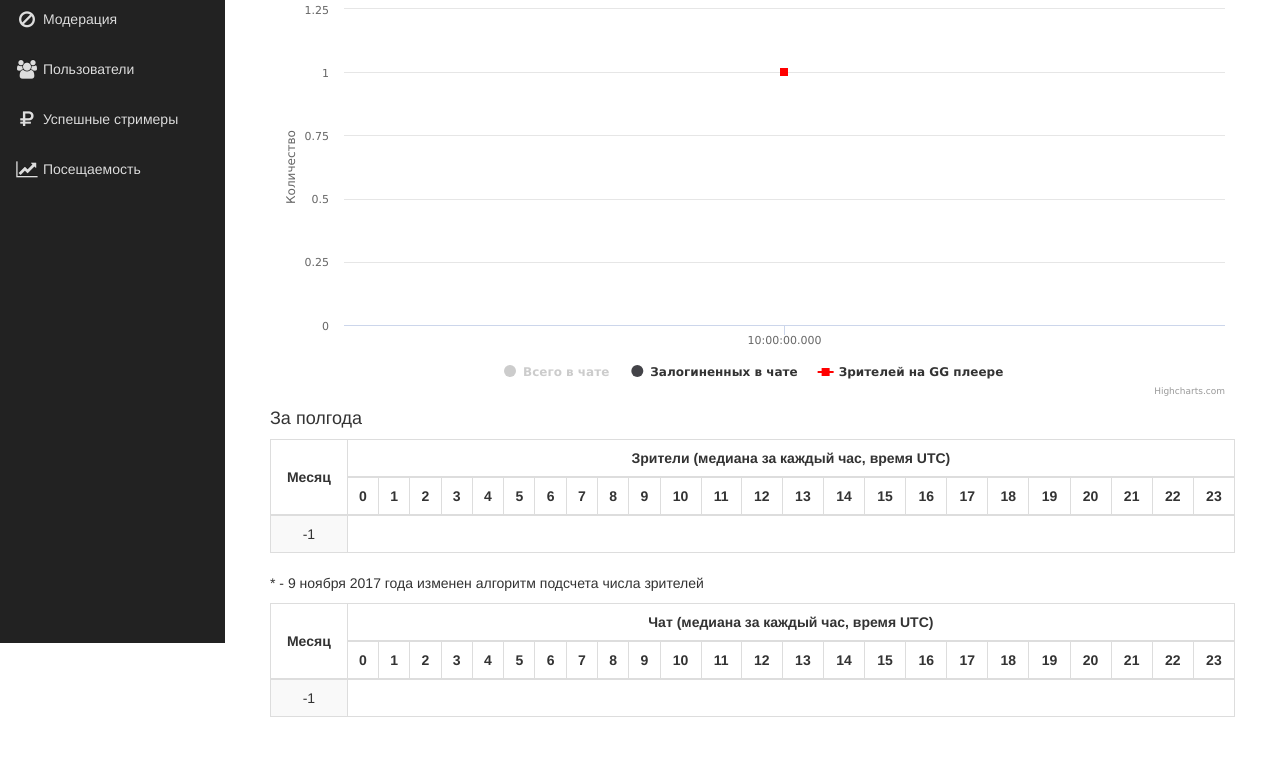
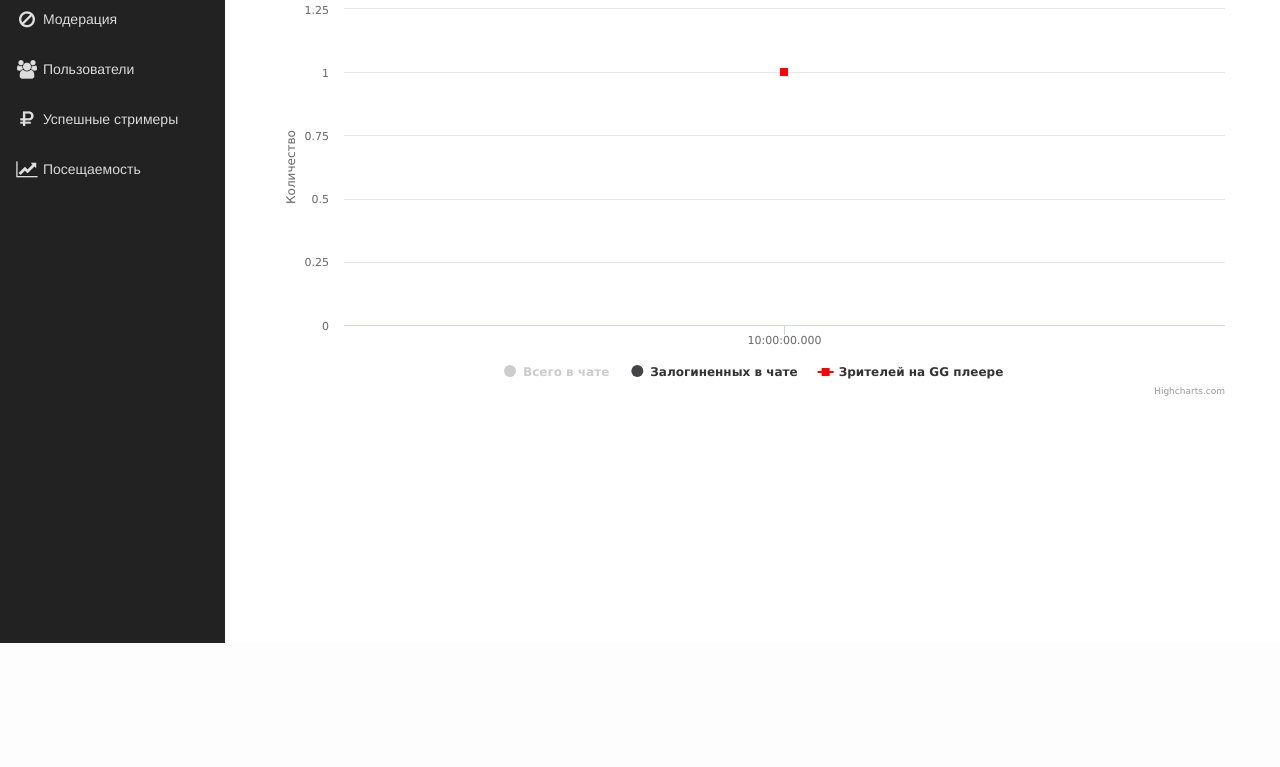
Before and after one commit to strayge/ggstats, a Django app: page /gg/viewers in a window 1280 px wide. Shown: the part 157-924 px from the top of the page. After the commit the page ends 800 px from the top, so only its background shows below. Run offline with Django 3.2, Linux system fonts and the light colour scheme; tables that the repository leaves empty hold one stand-in row (values such as "Sample post"); some libraries are stand-ins or nearby versions.

Commit message:
disables stats per hour

```diff
--- a/web/src/ggchat/templates/ggchat/viewers.html
+++ b/web/src/ggchat/templates/ggchat/viewers.html
@@ -10,101 +10,101 @@
     <div id="container"></div>
     {% chart_datetime "container" chart1 %}
 
-    <h4>За полгода</h4>
-    <table class="table table-bordered table-hover table-striped" align="center">
-        <thead>
-            <tr>
-                <th rowspan=2 style="text-align: center; vertical-align: middle;">Месяц</th>
-                <th colspan=24 style="text-align: center; vertical-align: middle;">Зрители (медиана за каждый час, время UTC)</th>
-            </tr>
-            <tr>
-                <th style="text-align: center; vertical-align: middle;">0</th>
-                <th style="text-align: center; vertical-align: middle;">1</th>
-                <th style="text-align: center; vertical-align: middle;">2</th>
-                <th style="text-align: center; vertical-align: middle;">3</th>
-                <th style="text-align: center; vertical-align: middle;">4</th>
-                <th style="text-align: center; vertical-align: middle;">5</th>
-                <th style="text-align: center; vertical-align: middle;">6</th>
-                <th style="text-align: center; vertical-align: middle;">7</th>
-                <th style="text-align: center; vertical-align: middle;">8</th>
-                <th style="text-align: center; vertical-align: middle;">9</th>
-                <th style="text-align: center; vertical-align: middle;">10</th>
-                <th style="text-align: center; vertical-align: middle;">11</th>
-                <th style="text-align: center; vertical-align: middle;">12</th>
-                <th style="text-align: center; vertical-align: middle;">13</th>
-                <th style="text-align: center; vertical-align: middle;">14</th>
-                <th style="text-align: center; vertical-align: middle;">15</th>
-                <th style="text-align: center; vertical-align: middle;">16</th>
-                <th style="text-align: center; vertical-align: middle;">17</th>
-                <th style="text-align: center; vertical-align: middle;">18</th>
-                <th style="text-align: center; vertical-align: middle;">19</th>
-                <th style="text-align: center; vertical-align: middle;">20</th>
-                <th style="text-align: center; vertical-align: middle;">21</th>
-                <th style="text-align: center; vertical-align: middle;">22</th>
-                <th style="text-align: center; vertical-align: middle;">23</th>
-            </tr>
-        </thead>
-        <tbody>
-            {% for row in month_table %}
-                <tr>
-                {% if row.month == 11 %}
-                    <td style="text-align: center;">{{ row.month }}*</td>
-                {% else %}
-                    <td style="text-align: center;">{{ row.month }}</td>
-                {% endif %}
-                {% for viewers_hour in row.viewers_average %}
-                    <td style="text-align: center;">{{ viewers_hour|floatformat:"0" }}</td>
-                {% endfor %}
-                </tr>
-            {% endfor %}
-        </tbody>
-    </table>
-    <p>* - 9 ноября 2017 года изменен алгоритм подсчета числа зрителей</p>
-
-    <table class="table table-bordered table-hover table-striped" align="center">
-        <thead>
-            <tr>
-                <th rowspan=2 style="text-align: center; vertical-align: middle;">Месяц</th>
-                <th colspan=24 style="text-align: center; vertical-align: middle;">Чат (медиана за каждый час, время UTC)</th>
-            </tr>
-            <tr>
-                <th style="text-align: center; vertical-align: middle;">0</th>
-                <th style="text-align: center; vertical-align: middle;">1</th>
-                <th style="text-align: center; vertical-align: middle;">2</th>
-                <th style="text-align: center; vertical-align: middle;">3</th>
-                <th style="text-align: center; vertical-align: middle;">4</th>
-                <th style="text-align: center; vertical-align: middle;">5</th>
-                <th style="text-align: center; vertical-align: middle;">6</th>
-                <th style="text-align: center; vertical-align: middle;">7</th>
-                <th style="text-align: center; vertical-align: middle;">8</th>
-                <th style="text-align: center; vertical-align: middle;">9</th>
-                <th style="text-align: center; vertical-align: middle;">10</th>
-                <th style="text-align: center; vertical-align: middle;">11</th>
-                <th style="text-align: center; vertical-align: middle;">12</th>
-                <th style="text-align: center; vertical-align: middle;">13</th>
-                <th style="text-align: center; vertical-align: middle;">14</th>
-                <th style="text-align: center; vertical-align: middle;">15</th>
-                <th style="text-align: center; vertical-align: middle;">16</th>
-                <th style="text-align: center; vertical-align: middle;">17</th>
-                <th style="text-align: center; vertical-align: middle;">18</th>
-                <th style="text-align: center; vertical-align: middle;">19</th>
-                <th style="text-align: center; vertical-align: middle;">20</th>
-                <th style="text-align: center; vertical-align: middle;">21</th>
-                <th style="text-align: center; vertical-align: middle;">22</th>
-                <th style="text-align: center; vertical-align: middle;">23</th>
-            </tr>
-        </thead>
-        <tbody>
-            {% for row in month_table %}
-                <tr>
-                <td style="text-align: center;">{{ row.month }}</td>
-                {% for chat_hour in row.chat_average %}
-                    <td style="text-align: center;">{{ chat_hour|floatformat:"0" }}</td>
-                {% endfor %}
-                </tr>
-            {% endfor %}
-        </tbody>
-    </table>
+{#    <h4>За полгода</h4>#}
+{#    <table class="table table-bordered table-hover table-striped" align="center">#}
+{#        <thead>#}
+{#            <tr>#}
+{#                <th rowspan=2 style="text-align: center; vertical-align: middle;">Месяц</th>#}
+{#                <th colspan=24 style="text-align: center; vertical-align: middle;">Зрители (медиана за каждый час, время UTC)</th>#}
+{#            </tr>#}
+{#            <tr>#}
+{#                <th style="text-align: center; vertical-align: middle;">0</th>#}
+{#                <th style="text-align: center; vertical-align: middle;">1</th>#}
+{#                <th style="text-align: center; vertical-align: middle;">2</th>#}
+{#                <th style="text-align: center; vertical-align: middle;">3</th>#}
+{#                <th style="text-align: center; vertical-align: middle;">4</th>#}
+{#                <th style="text-align: center; vertical-align: middle;">5</th>#}
+{#                <th style="text-align: center; vertical-align: middle;">6</th>#}
+{#                <th style="text-align: center; vertical-align: middle;">7</th>#}
+{#                <th style="text-align: center; vertical-align: middle;">8</th>#}
+{#                <th style="text-align: center; vertical-align: middle;">9</th>#}
+{#                <th style="text-align: center; vertical-align: middle;">10</th>#}
+{#                <th style="text-align: center; vertical-align: middle;">11</th>#}
+{#                <th style="text-align: center; vertical-align: middle;">12</th>#}
+{#                <th style="text-align: center; vertical-align: middle;">13</th>#}
+{#                <th style="text-align: center; vertical-align: middle;">14</th>#}
+{#                <th style="text-align: center; vertical-align: middle;">15</th>#}
+{#                <th style="text-align: center; vertical-align: middle;">16</th>#}
+{#                <th style="text-align: center; vertical-align: middle;">17</th>#}
+{#                <th style="text-align: center; vertical-align: middle;">18</th>#}
+{#                <th style="text-align: center; vertical-align: middle;">19</th>#}
+{#                <th style="text-align: center; vertical-align: middle;">20</th>#}
+{#                <th style="text-align: center; vertical-align: middle;">21</th>#}
+{#                <th style="text-align: center; vertical-align: middle;">22</th>#}
+{#                <th style="text-align: center; vertical-align: middle;">23</th>#}
+{#            </tr>#}
+{#        </thead>#}
+{#        <tbody>#}
+{#            {% for row in month_table %}#}
+{#                <tr>#}
+{#                {% if row.month == 11 %}#}
+{#                    <td style="text-align: center;">{{ row.month }}*</td>#}
+{#                {% else %}#}
+{#                    <td style="text-align: center;">{{ row.month }}</td>#}
+{#                {% endif %}#}
+{#                {% for viewers_hour in row.viewers_average %}#}
+{#                    <td style="text-align: center;">{{ viewers_hour|floatformat:"0" }}</td>#}
+{#                {% endfor %}#}
+{#                </tr>#}
+{#            {% endfor %}#}
+{#        </tbody>#}
+{#    </table>#}
+{#    <p>* - 9 ноября 2017 года изменен алгоритм подсчета числа зрителей</p>#}
+{##}
+{#    <table class="table table-bordered table-hover table-striped" align="center">#}
+{#        <thead>#}
+{#            <tr>#}
+{#                <th rowspan=2 style="text-align: center; vertical-align: middle;">Месяц</th>#}
+{#                <th colspan=24 style="text-align: center; vertical-align: middle;">Чат (медиана за каждый час, время UTC)</th>#}
+{#            </tr>#}
+{#            <tr>#}
+{#                <th style="text-align: center; vertical-align: middle;">0</th>#}
+{#                <th style="text-align: center; vertical-align: middle;">1</th>#}
+{#                <th style="text-align: center; vertical-align: middle;">2</th>#}
+{#                <th style="text-align: center; vertical-align: middle;">3</th>#}
+{#                <th style="text-align: center; vertical-align: middle;">4</th>#}
+{#                <th style="text-align: center; vertical-align: middle;">5</th>#}
+{#                <th style="text-align: center; vertical-align: middle;">6</th>#}
+{#                <th style="text-align: center; vertical-align: middle;">7</th>#}
+{#                <th style="text-align: center; vertical-align: middle;">8</th>#}
+{#                <th style="text-align: center; vertical-align: middle;">9</th>#}
+{#                <th style="text-align: center; vertical-align: middle;">10</th>#}
+{#                <th style="text-align: center; vertical-align: middle;">11</th>#}
+{#                <th style="text-align: center; vertical-align: middle;">12</th>#}
+{#                <th style="text-align: center; vertical-align: middle;">13</th>#}
+{#                <th style="text-align: center; vertical-align: middle;">14</th>#}
+{#                <th style="text-align: center; vertical-align: middle;">15</th>#}
+{#                <th style="text-align: center; vertical-align: middle;">16</th>#}
+{#                <th style="text-align: center; vertical-align: middle;">17</th>#}
+{#                <th style="text-align: center; vertical-align: middle;">18</th>#}
+{#                <th style="text-align: center; vertical-align: middle;">19</th>#}
+{#                <th style="text-align: center; vertical-align: middle;">20</th>#}
+{#                <th style="text-align: center; vertical-align: middle;">21</th>#}
+{#                <th style="text-align: center; vertical-align: middle;">22</th>#}
+{#                <th style="text-align: center; vertical-align: middle;">23</th>#}
+{#            </tr>#}
+{#        </thead>#}
+{#        <tbody>#}
+{#            {% for row in month_table %}#}
+{#                <tr>#}
+{#                <td style="text-align: center;">{{ row.month }}</td>#}
+{#                {% for chat_hour in row.chat_average %}#}
+{#                    <td style="text-align: center;">{{ chat_hour|floatformat:"0" }}</td>#}
+{#                {% endfor %}#}
+{#                </tr>#}
+{#            {% endfor %}#}
+{#        </tbody>#}
+{#    </table>#}
 
 
 {% endblock %}
--- a/web/src/ggchat/views.py
+++ b/web/src/ggchat/views.py
@@ -160,37 +160,37 @@
                          }
 
     # month_table = [{'month': 'month1', 'viewers_average': 1, 'viewers_median': 2, 'chat_average': 3, 'chat_median': 4}]
-    month_start = now - datetime.timedelta(days=now.day-1, hours=now.hour, minutes=now.minute, seconds=now.second, microseconds=now.microsecond+1)
-    half_year_ago = month_start - datetime.timedelta(days=6*30)
-    half_year_ago = half_year_ago - datetime.timedelta(days=half_year_ago.day-1, hours=half_year_ago.hour, minutes=half_year_ago.minute, seconds=half_year_ago.second, microseconds=half_year_ago.microsecond)
-    full_data = TotalStats.objects.filter(timestamp__gte=half_year_ago, timestamp__lte=month_start).order_by('timestamp').all()
-    current_viewers = [[], [], [], [], [], [], [], [], [], [], [], [], [], [], [], [], [], [], [], [], [], [], [], []]
-    current_chat = [[], [], [], [], [], [], [], [], [], [], [], [], [], [], [], [], [], [], [], [], [], [], [], []]
-    current_month = -1
-    month_table = []
-    month = current_month
-    for total_stats in full_data:
-        month = total_stats.timestamp.month
-        if month != current_month:
-            if current_month != -1:
-                viewers_average = [median(x) for x in current_viewers if len(x)]
-                chat_average = [median(x) for x in current_chat if len(x)]
-                month_table.append({'month': current_month, 'viewers_average': viewers_average, 'chat_average': chat_average})
-            current_viewers = [[], [], [], [], [], [], [], [], [], [], [], [], [], [], [], [], [], [], [], [], [], [], [], []]
-            current_chat = [[], [], [], [], [], [], [], [], [], [], [], [], [], [], [], [], [], [], [], [], [], [], [], []]
-            current_month = month
-        hour = total_stats.timestamp.hour
-        if total_stats.viewers_gg != 0:
-            current_viewers[hour].append(total_stats.viewers_gg)
-        if total_stats.users != 0:
-            current_chat[hour].append(total_stats.users)
-    viewers_average = [mean(x) for x in current_viewers if len(x)]
-    chat_average = [mean(x) for x in current_chat if len(x)]
-    month_table.append({'month': month, 'viewers_average': viewers_average, 'chat_average': chat_average})
+    # month_start = now - datetime.timedelta(days=now.day-1, hours=now.hour, minutes=now.minute, seconds=now.second, microseconds=now.microsecond+1)
+    # half_year_ago = month_start - datetime.timedelta(days=6*30)
+    # half_year_ago = half_year_ago - datetime.timedelta(days=half_year_ago.day-1, hours=half_year_ago.hour, minutes=half_year_ago.minute, seconds=half_year_ago.second, microseconds=half_year_ago.microsecond)
+    # full_data = TotalStats.objects.filter(timestamp__gte=half_year_ago, timestamp__lte=month_start).order_by('timestamp').all()
+    # current_viewers = [[], [], [], [], [], [], [], [], [], [], [], [], [], [], [], [], [], [], [], [], [], [], [], []]
+    # current_chat = [[], [], [], [], [], [], [], [], [], [], [], [], [], [], [], [], [], [], [], [], [], [], [], []]
+    # current_month = -1
+    # month_table = []
+    # month = current_month
+    # for total_stats in full_data:
+    #     month = total_stats.timestamp.month
+    #     if month != current_month:
+    #         if current_month != -1:
+    #             viewers_average = [median(x) for x in current_viewers if len(x)]
+    #             chat_average = [median(x) for x in current_chat if len(x)]
+    #             month_table.append({'month': current_month, 'viewers_average': viewers_average, 'chat_average': chat_average})
+    #         current_viewers = [[], [], [], [], [], [], [], [], [], [], [], [], [], [], [], [], [], [], [], [], [], [], [], []]
+    #         current_chat = [[], [], [], [], [], [], [], [], [], [], [], [], [], [], [], [], [], [], [], [], [], [], [], []]
+    #         current_month = month
+    #     hour = total_stats.timestamp.hour
+    #     if total_stats.viewers_gg != 0:
+    #         current_viewers[hour].append(total_stats.viewers_gg)
+    #     if total_stats.users != 0:
+    #         current_chat[hour].append(total_stats.users)
+    # viewers_average = [mean(x) for x in current_viewers if len(x)]
+    # chat_average = [mean(x) for x in current_chat if len(x)]
+    # month_table.append({'month': month, 'viewers_average': viewers_average, 'chat_average': chat_average})
 
     return render_to_response('ggchat/viewers.html', {'title': 'Статистика по зрителям',
                                                       'chart1': chart_users_total,
-                                                      'month_table': month_table,
+                                                      # 'month_table': month_table,
                                                       })
 
 
```
